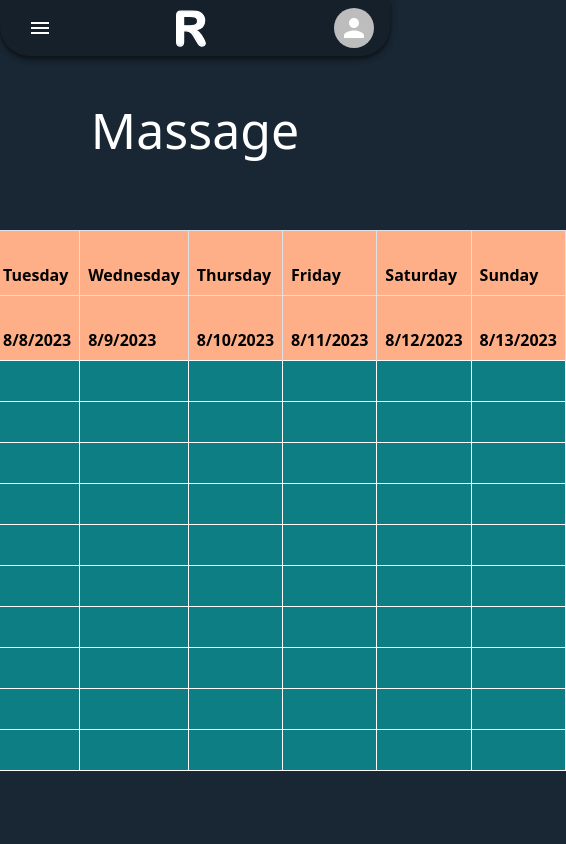
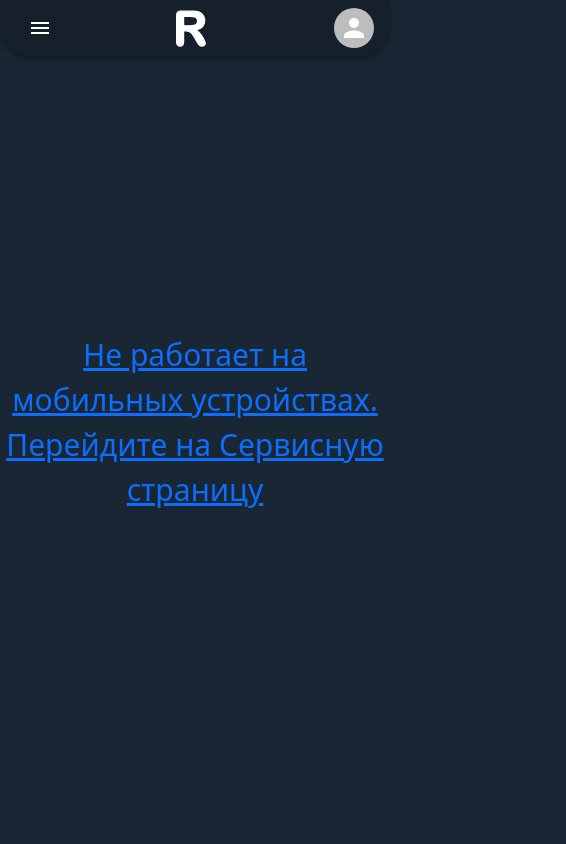
Before and after one commit to JakaOmurzakova/makers-final-project, a React (Create React App) app: page /order in a window 390 px wide. Shown: the top 844 px of the page, 566 px wide, since content can reach past the window. Built offline with nearby package versions, Linux system fonts and the light colour scheme; data requests are answered from the project's data file.

Commit message:
fixes 9th

```diff
--- a/src/index.js
+++ b/src/index.js
@@ -25,17 +25,13 @@ root.render(
         <FoodContext>
           <HotelContext>
             <CartContext>
-              <OrderContext>
-                <Toastify />
-                <App />
-              </OrderContext>
+              <CommentContext>
+                <OrderContext>
+                  <Toastify />
+                  <App />
+                </OrderContext>
+              </CommentContext>
             </CartContext>
-            <OrderContext>
-              <CommentContext>
-                <Toastify />
-                <App />
-              </CommentContext>
-            </OrderContext>
           </HotelContext>
         </FoodContext>
       </ServicesContext>
--- a/src/layouts/MainLayout.jsx
+++ b/src/layouts/MainLayout.jsx
@@ -2,8 +2,6 @@ import React from "react";
 import Navbar from "../components/Navbar";
 import { Outlet } from "react-router-dom";
 import Footer from "../components/Footer";
-import Calendar from "../components/Calendar";
-import Calendeer from "../components/Calendeer";
 
 const MainLayout = () => {
   return (
@@ -18,8 +16,6 @@ const MainLayout = () => {
       <Navbar />
       <Outlet />
       <Footer />
-      {/*<Calendar />
-      <Calendeer />*/}
     </div>
   );
 };
--- a/src/pages/OrderPage.jsx
+++ b/src/pages/OrderPage.jsx
@@ -72,6 +72,7 @@ const OrderPage = () => {
 
   return (
     <div>
+      <div className="calendar">
         <div>
           <h2
             style={{
@@ -126,7 +127,8 @@ const OrderPage = () => {
                 {daysOfWeek.map((_, dayIndex) => {
                   const iteration = timeIndex * daysOfWeek.length + dayIndex;
                   const cellOrders = orders.filter(
-                  (order) => order.time === time && order.day === date[dayIndex]
+                    (order) =>
+                      order.time === time && order.day === date[dayIndex]
                   );
                   return (
                     <td
@@ -162,12 +164,10 @@ const OrderPage = () => {
             ))}
           </tbody>
         </Table>
+      </div>
 
       <Link to="/services">
-        <span
-          className="order_info"
-          style={{ display: "flex", justifyContent: "center" }}
-        >
+        <span className="order_info">
           Не работает на мобильных устройствах. Перейдите на Сервисную страницу
         </span>
       </Link>
--- a/src/pages/ServicesPage.jsx
+++ b/src/pages/ServicesPage.jsx
@@ -76,13 +76,14 @@ const ServicesPage = () => {
       <Container className="services_container">
         {filteredServices.map((item) => (
           <Box key={item.id} sx={{ margin: "50px", display: "flex" }}>
-            <ImageList variant="standard" cols={3} gap={8}>
+            <ImageList
+              variant="standard"
+              cols={1}
+              gap={8}
+              className="service_img"
+            >
               <ImageListItem>
-                <img
-                  src={item.img}
-                  alt={item.title}
-                  style={{ width: "450px", maxWidth: "none" }}
-                />
+                <img src={item.img} alt={item.title} />
               </ImageListItem>
             </ImageList>
             <Box
--- a/src/style.css
+++ b/src/style.css
@@ -864,10 +864,8 @@ span {
 
 /* todo Service page */
 .servicepage_container {
-  /* background-color: #2c3333; */
+  background-color: #192734;
 
-  background-color: #192734;
-  /* background-color: #22303c; */
   color: whitesmoke;
   width: 100%;
 }
@@ -902,6 +900,21 @@ span {
   font-size: 22px;
 }
 
+@media screen and (max-width: 700px) {
+  .service_img {
+    width: 350px !important;
+    height: 300px !important;
+  }
+  .css-1j1x1o0 {
+    display: flex;
+    flex-direction: column;
+    align-items: center;
+  }
+  .css-iltq8i {
+    height: 300px !important;
+  }
+}
+
 @media screen and (max-width: 820px) {
   .services_hero_text-container {
     width: 50%;
@@ -929,8 +942,16 @@ span {
   .services_hero h2 {
     font-size: 24px;
   }
+  .service_img {
+    width: 320px !important;
+    height: 320px !important;
+  }
 }
-
+@media screen and (max-width: 370px) {
+  .css-1j1x1o0 {
+    gap: 60px;
+  }
+}
 /* ? Authpage */
 
 .css-1t8l2tu-MuiInputBase-input-MuiOutlinedInput-input {
@@ -1019,3 +1040,21 @@ span {
   margin-top: 100px;
   color: whitesmoke;
 }
+
+/* ? Order Page */
+.order_info {
+  display: none;
+}
+@media screen and (max-width: 768px) {
+  .order_info {
+    display: flex;
+    justify-content: center;
+    height: 100vh;
+    align-items: center;
+    font-size: 30px;
+    text-align: center;
+  }
+  .calendar {
+    display: none;
+  }
+}
```
Lines whose indentation alone changed are shown as unchanged.
